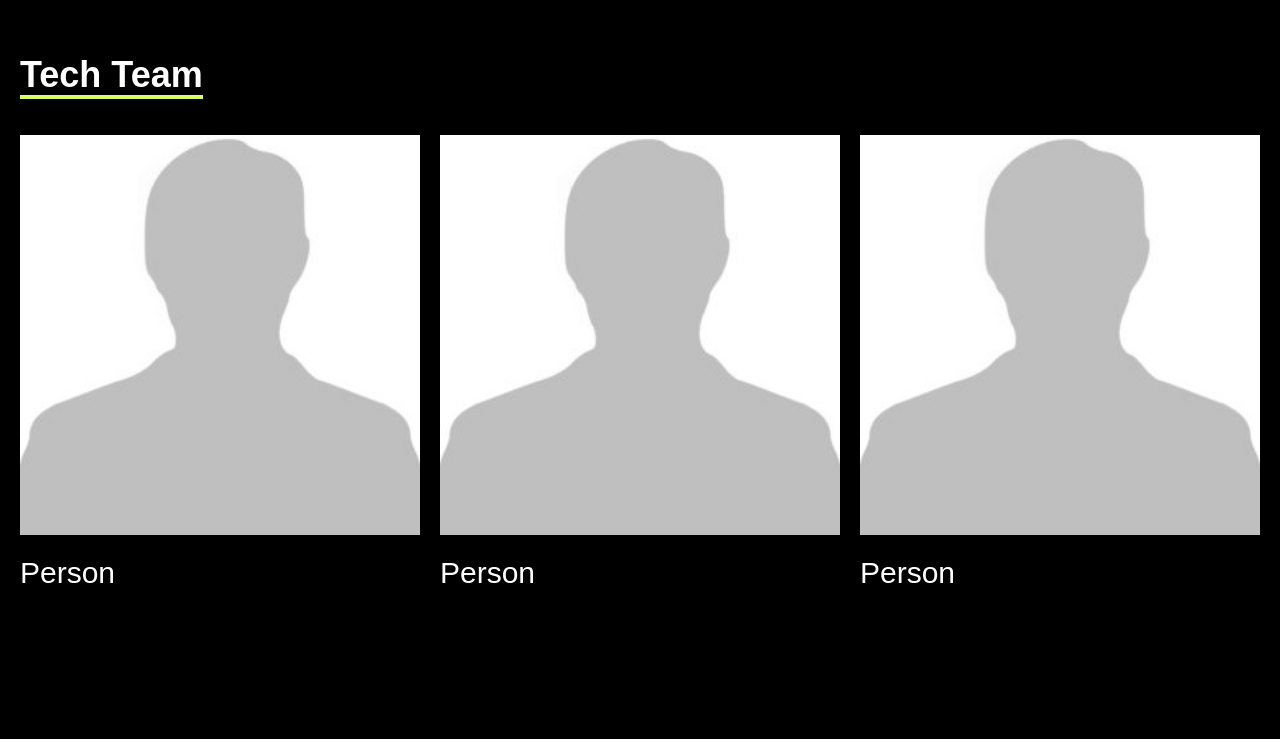
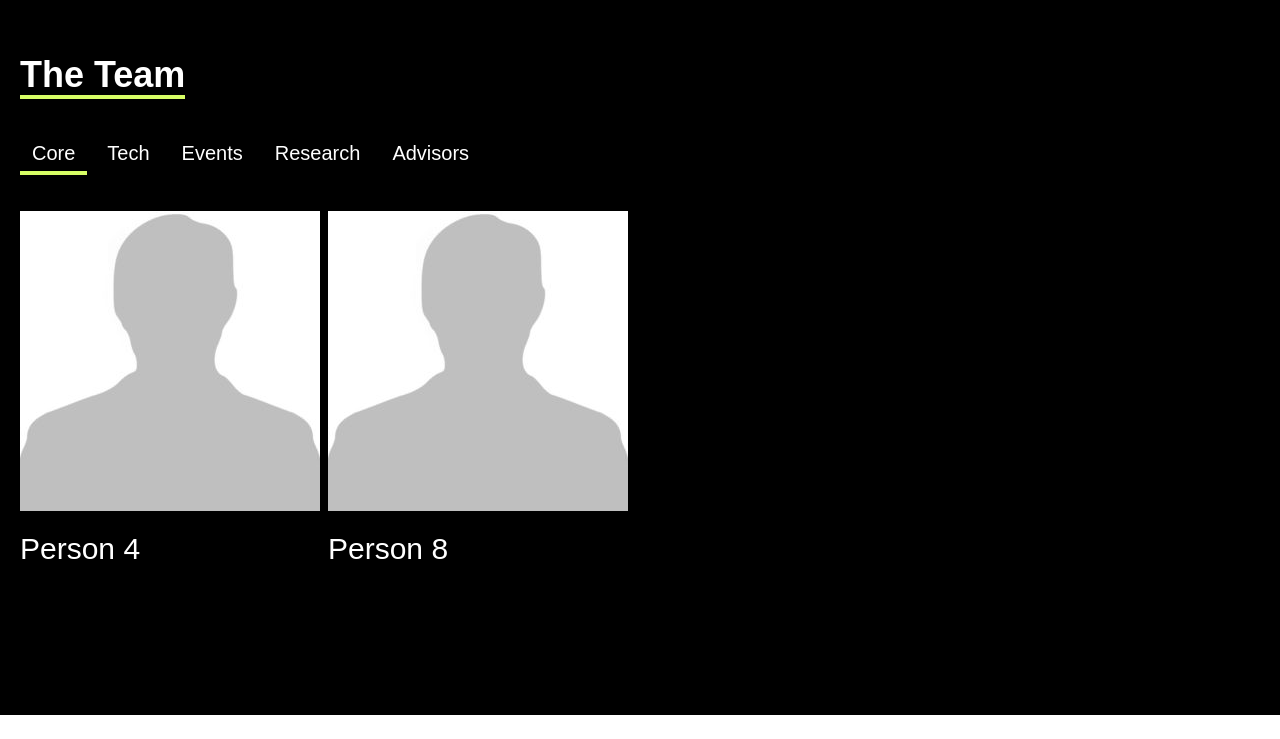
Before and after one commit to iMADi-ARCH/tdhwebsite-react, a React (Vite) app: page /about in a window 1280 px wide. Shown: the part 1099-1838 px from the top of the page. After the commit the page ends 1814 px from the top, so only its background shows below. Built offline with nearby package versions, Linux system fonts and the light colour scheme; a web font is replaced by a local one.

Commit message:
feat: team

```diff
--- /dev/null
+++ b/src/components/Team.jsx
@@ -0,0 +1,89 @@
+import React, { useState } from "react";
+import Card from "./ui/Card";
+
+const teams = ["core", "tech", "events", "research", "advisors"];
+
+const teamData = [
+  {
+    name: "Person 1",
+    team: "tech",
+    imgPath: "/assets/person.jpg",
+  },
+  {
+    name: "Person 2",
+    team: "tech",
+    imgPath: "/assets/person.jpg",
+  },
+  {
+    name: "Person 3",
+    team: "tech",
+    imgPath: "/assets/person.jpg",
+  },
+  {
+    name: "Person 4",
+    team: "core",
+    imgPath: "/assets/person.jpg",
+  },
+  {
+    name: "Person 5",
+    team: "events",
+    imgPath: "/assets/person.jpg",
+  },
+  {
+    name: "Person 6",
+    team: "research",
+    imgPath: "/assets/person.jpg",
+  },
+  {
+    name: "Person 7",
+    team: "advisors",
+    imgPath: "/assets/person.jpg",
+  },
+  {
+    name: "Person 8",
+    team: "core",
+    imgPath: "/assets/person.jpg",
+  },
+];
+
+const Team = () => {
+  const [activeTeam, setActiveTeam] = useState("core");
+  return (
+    <section className="px-5 bg-black text-white flex flex-col items-center justify-center text-left py-32 gap-5">
+      <div className="max-w-screen-xl w-full mx-auto flex flex-col gap-10 items-start justify-center">
+        <h1 className="relative text-4xl font-semibold">
+          The Team
+          <div className="bg-[#D7FF65] h-1 absolute left-0 right-0"></div>
+        </h1>
+        <div className="flex flex-wrap gap-2 text-xl">
+          {teams.map((team) => (
+            <button
+              key={team}
+              onClick={() => setActiveTeam(team)}
+              className="capitalize relative px-3 py-1"
+            >
+              {team}
+              {team === activeTeam && (
+                <span className="w-full bg-[#D7FF65] h-1 absolute left-0 top-full"></span>
+              )}
+            </button>
+          ))}
+        </div>
+        <div className="grid grid-cols-1 sm:grid-cols-2 md:grid-cols-3 lg:grid-cols-4 gap-2">
+          {teamData.map(
+            (person) =>
+              person.team === activeTeam && (
+                <Card
+                  key={person.name + person.team}
+                  imgPath={person.imgPath}
+                  title={person.name}
+                />
+              )
+          )}
+        </div>
+      </div>
+    </section>
+  );
+};
+
+export default Team;
--- a/src/routes/about.jsx
+++ b/src/routes/about.jsx
@@ -1,5 +1,6 @@
 import React from "react";
 import Card from "../components/ui/Card";
+import Team from "../components/Team";
 
 const About = () => {
   return (
@@ -34,20 +35,7 @@ const About = () => {
           </p>
         </div>
       </section>
-
-      <section className="px-5 bg-black text-white flex flex-col items-center justify-center text-left py-32 gap-5">
-        <div className="max-w-screen-xl w-full mx-auto flex flex-col gap-10 items-start justify-center">
-          <h1 className="relative text-4xl font-semibold">
-            Tech Team
-            <div className="bg-[#D7FF65] h-1 absolute left-0 right-0"></div>
-          </h1>
-          <div className="flex flex-col md:flex-row items-center justify-center gap-5 w-full">
-            <Card imgPath={"/assets/person.jpg"} title={"Person"}></Card>
-            <Card imgPath={"/assets/person.jpg"} title={"Person"}></Card>
-            <Card imgPath={"/assets/person.jpg"} title={"Person"}></Card>
-          </div>
-        </div>
-      </section>
+      <Team />
     </>
   );
 };
```
